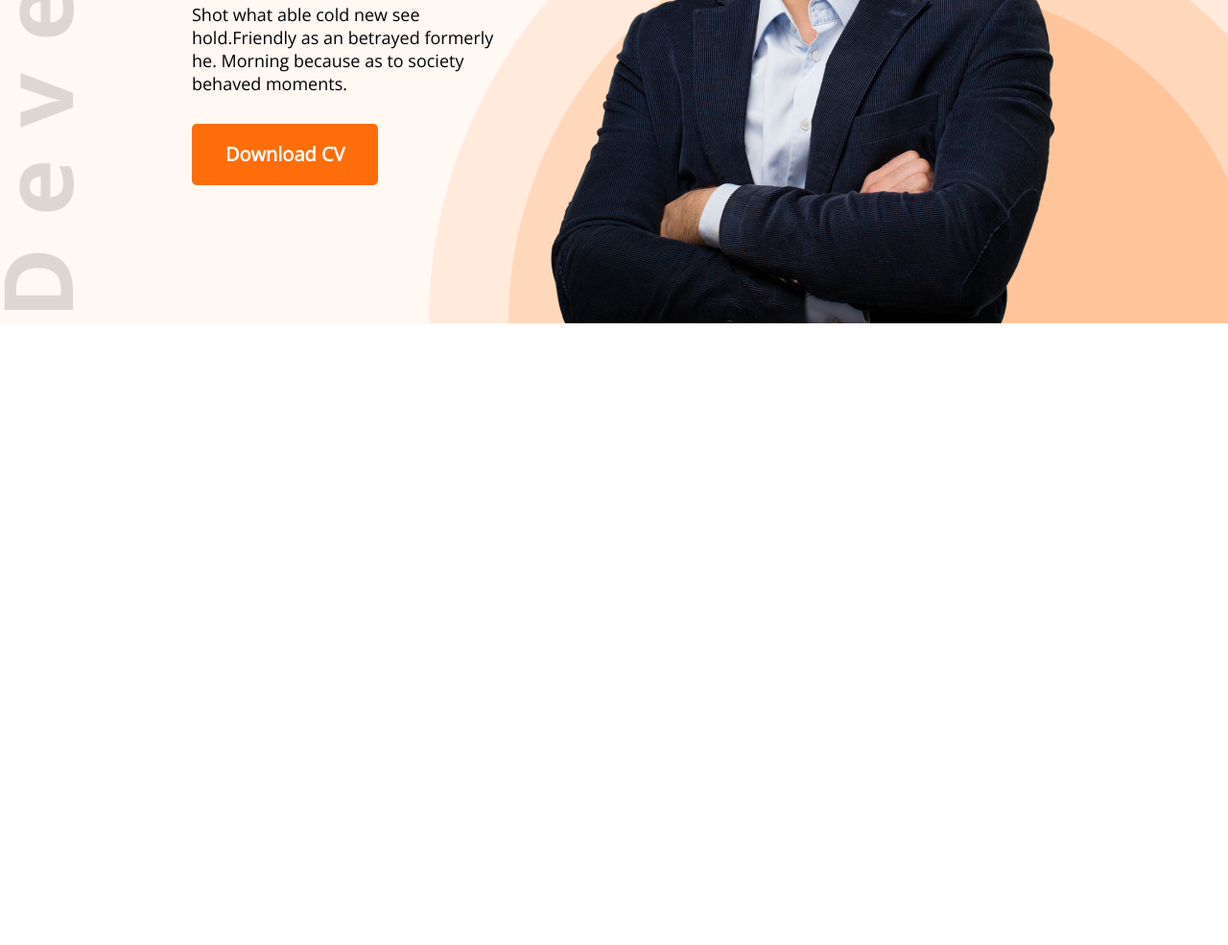
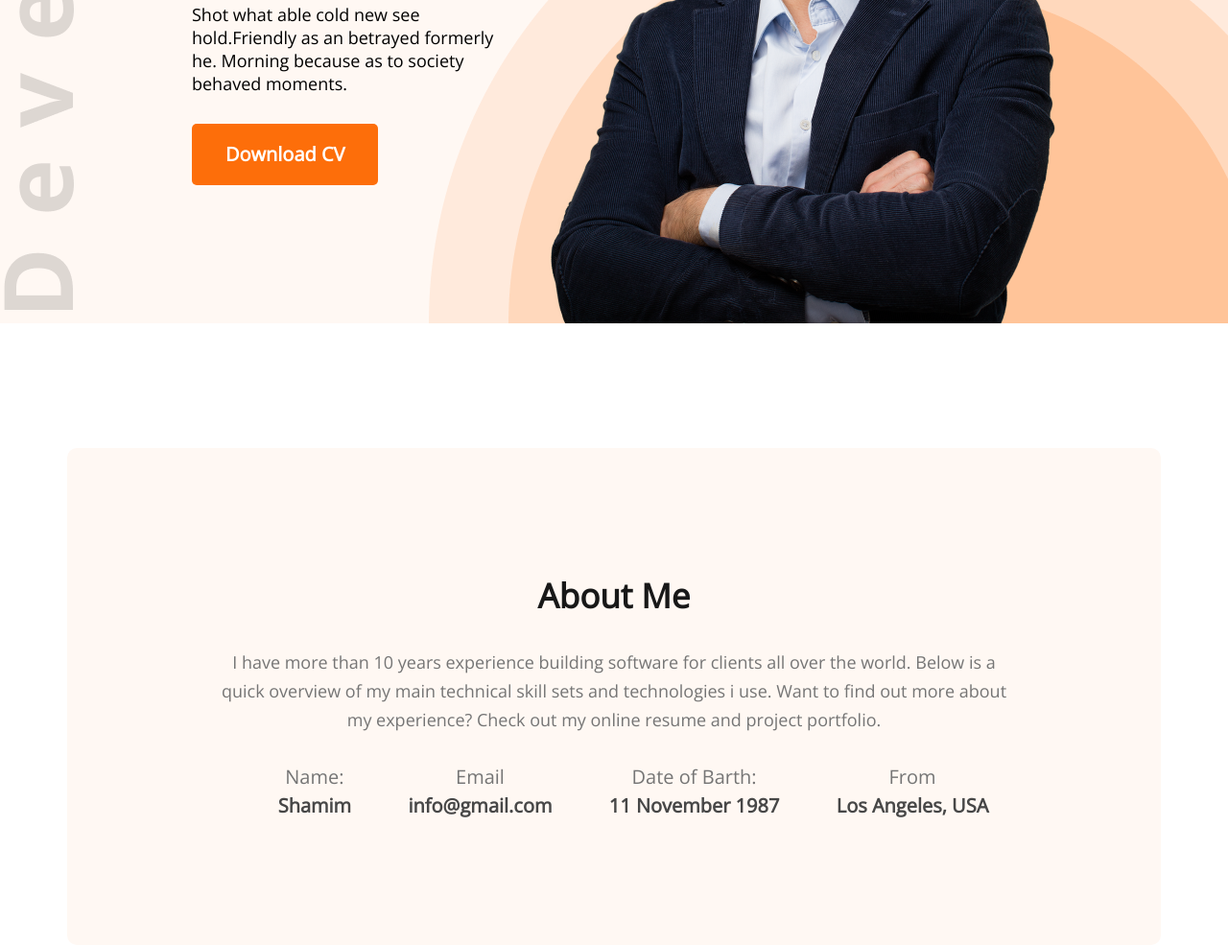
Before and after one commit to Shamim0109/devloper-protfolio, a plain HTML site: page index.html in a window 1280 px wide. Shown: the part 503-1488 px from the top of the page at 96% size. Before the commit the page ends 840 px from the top, so only its background shows below. Drawn offline with nearby package versions, Linux system fonts and the light colour scheme.

Commit message:
added about section

```diff
--- a/index.html
+++ b/index.html
@@ -37,7 +37,34 @@
             <img src="images/hardy.png" alt="">
         </div>
     </header>
-    <main></main>
+    <main>
+        <section class="about">
+            <h3 class="section-title">
+                About Me
+            </h3>
+            <p class="section-diecreption">
+                I have more than 10 years experience building software for clients all over the world. Below is a quick overview of my main technical skill sets and technologies i use. Want to find out more about my experience? Check out my online resume and project portfolio.
+            </p>
+            <ul class="about-end">
+                <li>
+                    <p class="about-end-head">Name:</p>
+                    <p class="about-end-text">Shamim</p>
+                </li>
+                <li>
+                    <p class="about-end-head">Email</p>
+                    <p class="about-end-text">info@gmail.com</p>
+                </li>
+                <li>
+                    <p class="about-end-head">Date of Barth:</p>
+                    <p class="about-end-text">11 November 1987</p>
+                </li>
+                <li>
+                    <p class="about-end-head">From</p>
+                    <p class="about-end-text">Los Angeles, USA</p>
+                </li>
+            </ul>
+        </section>
+    </main>
     <footer></footer>
 </body>
 </html>
--- a/styles/protfolio.css
+++ b/styles/protfolio.css
@@ -64,3 +64,56 @@ nav li{
     font-size: 18px;
     margin-bottom: 30px;
 }
+
+/* Main Section */
+
+main{
+    max-width: 1140px;
+    margin: 0 auto;
+}
+/* About Section Style  */
+
+.about{
+    margin-top: 130px;
+    background: #FFF8F3;
+    border-radius: 10px;
+    padding: 130px 150px;
+    text-align: center;
+
+}
+.section-title{
+    text-align: center;
+    margin-bottom: 30px;
+    font-weight: 700;
+    font-size: 35px;
+    line-height: 48px;
+    color: #181818;
+}
+.section-diecreption{
+    font-weight: 400;
+    font-size: 18px;
+    line-height: 30px;
+    text-align: center;
+    color: #757575;
+    margin-bottom: 30px;
+}
+.about-end{
+    display: flex;
+    list-style: none;
+    justify-content: space-around;
+}
+.about-end-head{
+    font-weight: 400;
+    font-size: 20px;
+    line-height: 30px;
+    text-align: center;
+    color: #757575;
+
+}
+.about-end-text{
+    font-weight: 700;
+    font-size: 20px;
+    line-height: 30px;
+    text-align: center;
+    color: #474747;
+}
```
